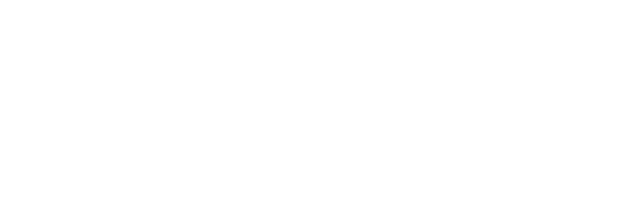
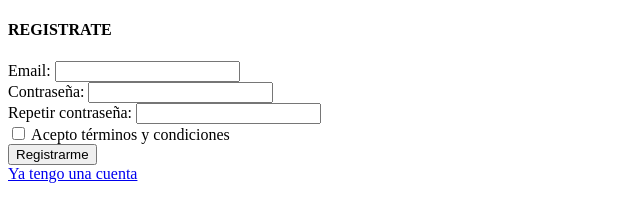
Before and after one commit to sgaribaldi-eng/copiatrabajointegrador, a plain HTML site: page register.html in a window 1280 px wide. Shown: the whole page, without its empty margins (0-640 px from the left). Drawn offline with Linux system fonts and the light colour scheme.

Commit message:
copiar codigo repo anterior

```diff
--- a/category.html
+++ b/category.html
@@ -0,0 +1,18 @@
+<!DOCTYPE html>
+<html lang="en">
+<head>
+    <meta charset="UTF-8">
+    <meta name="viewport" content="width=device-width, initial-scale=1.0">
+    <title>Mi sitio web</title>
+    <link rel="stylesheet" href="./css/style.css">
+</head>
+<body>
+    <header>
+        <a href="index.html">
+            <img src="./img/logo.jpg">
+        </a>
+
+    </header>
+
+</body>
+</html>
--- a/register.html
+++ b/register.html
@@ -0,0 +1,55 @@
+<!DOCTYPE html>
+<html lang="en">
+<head>
+    <meta charset="UTF-8">
+    <meta name="viewport" content="width=device-width, initial-scale=1.0">
+    <title>Mi sitio web</title>
+    <link rel="stylesheet" href="./css/style.css">
+</head>
+<body>
+
+
+    <main>
+
+    <div class="Tituloreg">
+        <h4>REGISTRATE</h4>
+    </div>
+
+    <form action="login.html" method="post" class="formularioRegistro">
+
+        <div>
+            <label for="email">Email:</label>
+            <input type="email" id="email" name="email" required>
+        </div>
+
+        <div>
+            <label for="password">Contraseña:</label>
+            <input type="password" id="password" name="password" required>
+        </div>
+
+        <div>
+            <label for="repetirPassword">Repetir contraseña:</label>
+            <input type="password" id="repetirPassword" name="repetirPassword" required>
+        </div>
+
+        <div>
+            <label>
+                <input type="checkbox" name="terminos" required>
+                Acepto términos y condiciones
+            </label>
+        </div>
+
+        <div>
+            <button type="submit">Registrarme</button>
+        </div>
+
+        <div>
+            <a href="login.html">Ya tengo una cuenta</a>
+        </div>
+
+    </form>
+
+</main>
+
+</body>
+</html>
```
Also changed, not shown: index.html (+23 -1 lines), login.html (+37 -0 lines), product.html (+12 -0 lines), search-results.html (+12 -0 lines).
